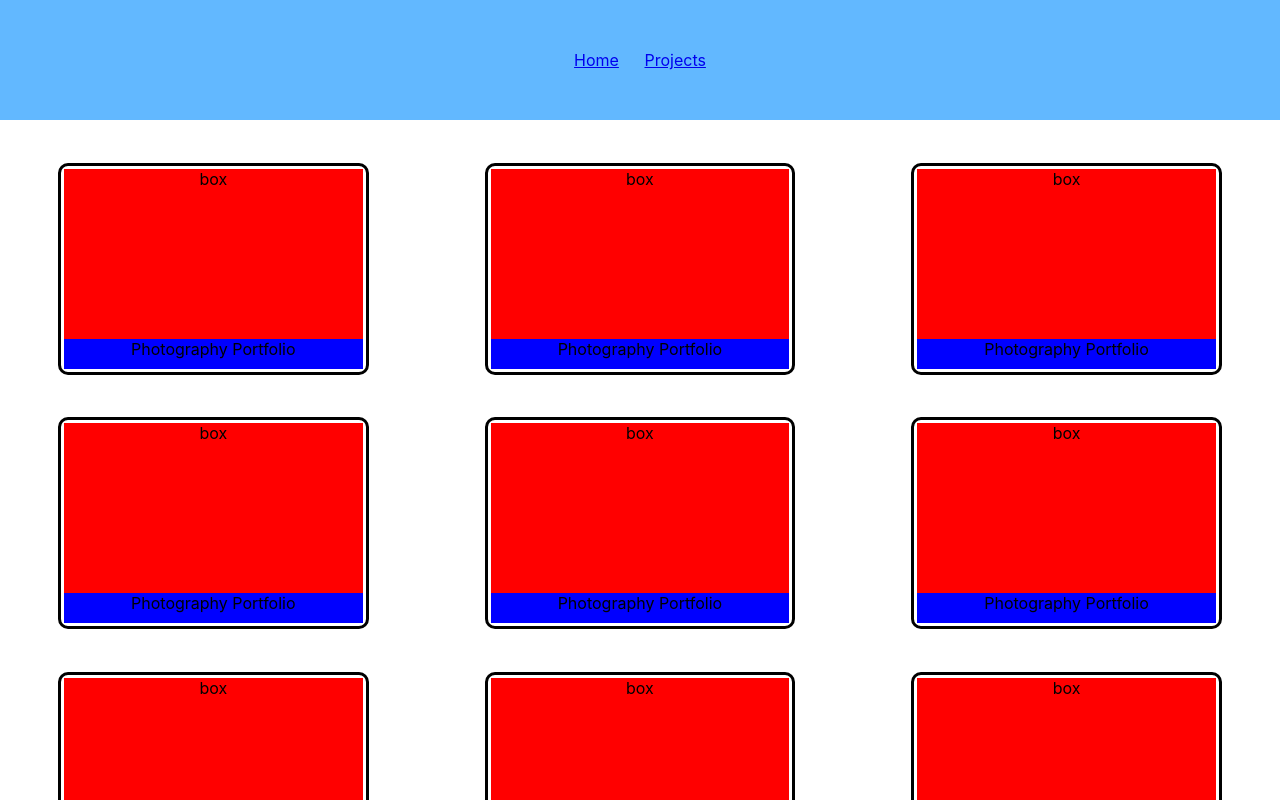
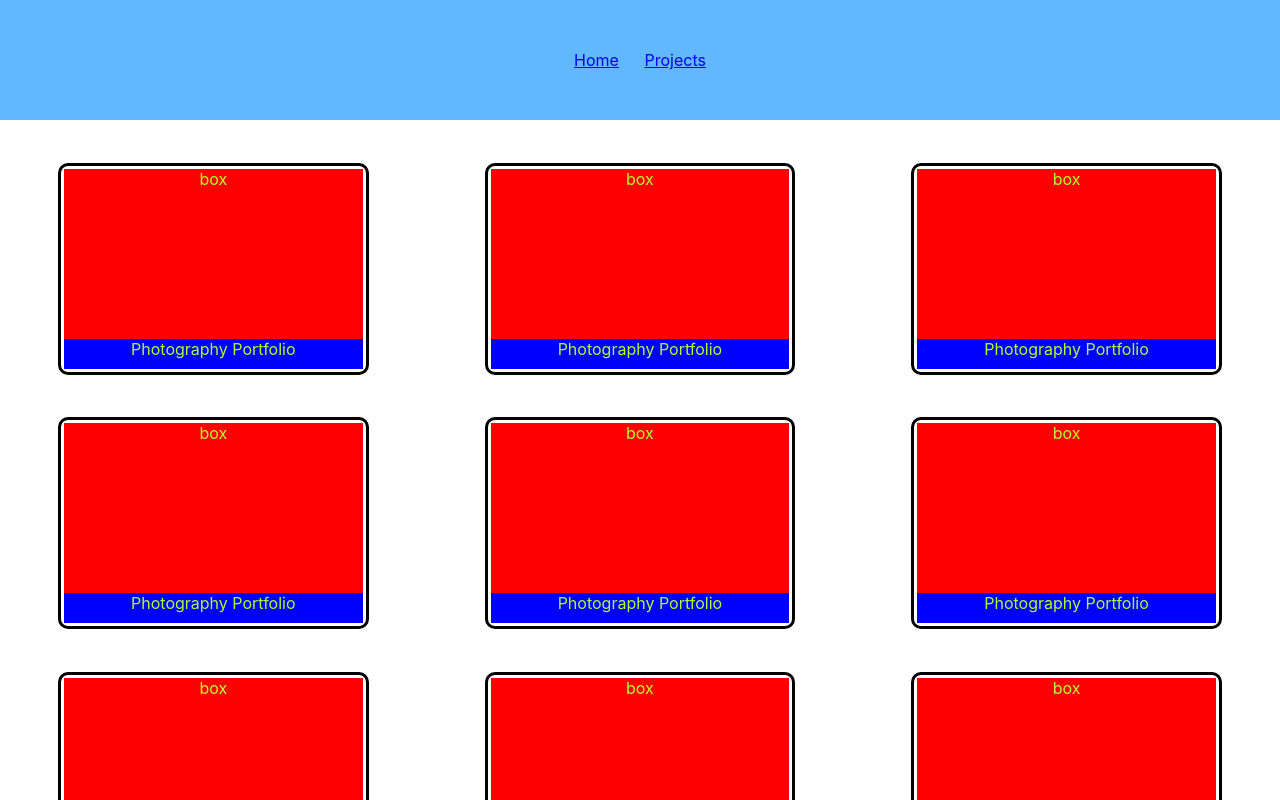
Before and after one commit to jacobguest/PersonalWebsite, a React (Create React App) app: page /projects in a window 1280 px wide. Shown: the top 800 px of the page. Built offline with nearby package versions, Linux system fonts and the light colour scheme.

Commit message:
Added route to a project

```diff
--- a/src/App.js
+++ b/src/App.js
@@ -2,6 +2,7 @@ import "./App.css";
 import Navbar from "./components/Navbar";
 import Home from "./components/Home";
 import ProjectsPage from "./components/ProjectsPage";
+import Photography from './components/Photography';
 
 import { Routes, Route } from "react-router-dom";
 
@@ -13,8 +14,10 @@ function App() {
       </div>
       <div className="content">
         <Routes>
-          <Route path="/" index element={<Home />} />
-          <Route path="projects" element={<ProjectsPage />} />
+          <Route exact path="/" index element={<Home />} />
+          <Route exact path="/projects" element={<ProjectsPage />} />
+          <Route exact path="/projects/photography" element={<Photography/>}/>
+
         </Routes>
       </div>
     </div>
--- a/src/components/Navbar.js
+++ b/src/components/Navbar.js
@@ -5,7 +5,7 @@ const Navbar = () => {
   return (
     <div className="navbar">
       <Link className="navbar-item" to="/">Home</Link>
-      <Link className="navbar-item" to="projects">Projects</Link>
+      <Link className="navbar-item" to="/projects">Projects</Link>
     </div>
   );
 };
--- /dev/null
+++ b/src/components/Photography.js
@@ -0,0 +1,10 @@
+const Photography = () => {
+
+    return (
+        <div>
+            photos
+        </div>
+    );
+};
+
+export default Photography;
--- a/src/components/Project.css
+++ b/src/components/Project.css
@@ -8,7 +8,15 @@
     border: 3px solid #000;
     padding: 3px;
     margin-top: 10%;
+    /* Overwrite webkit link css */
+    color: greenyellow;
+    text-decoration: none;
 }
+
+.project-card:Hover{
+    transform: scale(1.01);
+}
+
 
 .project-title {
     height: 15%;
--- a/src/components/Project.js
+++ b/src/components/Project.js
@@ -1,12 +1,13 @@
-import './Project.css';
+import "./Project.css";
+import { Outlet, Link } from "react-router-dom";
 
 const Project = (props) => {
-    return (
-        <div className="project-card">
-            <div className="project-thumb">box</div>
-            <div className="project-title">{props.project.title}</div>
-        </div>
-    );
+  return (
+      <Link className="project-card" to="/projects/photography">
+        <div className="project-thumb">box</div>
+        <div className="project-title">{props.project.title}</div>
+      </Link>
+  );
 };
 
 export default Project;
```
Also changed, not shown: public/index.html (+0 -10 lines).
